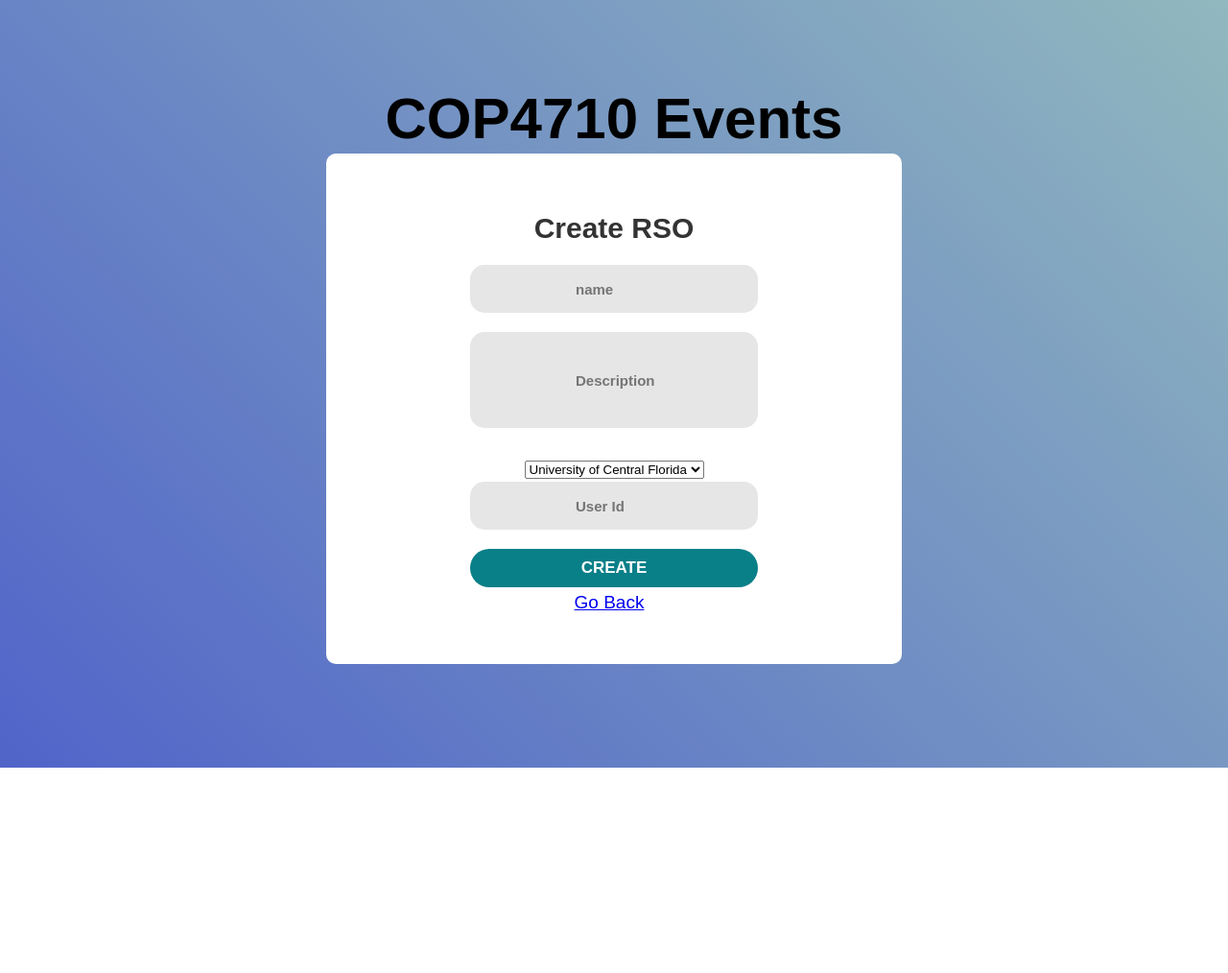
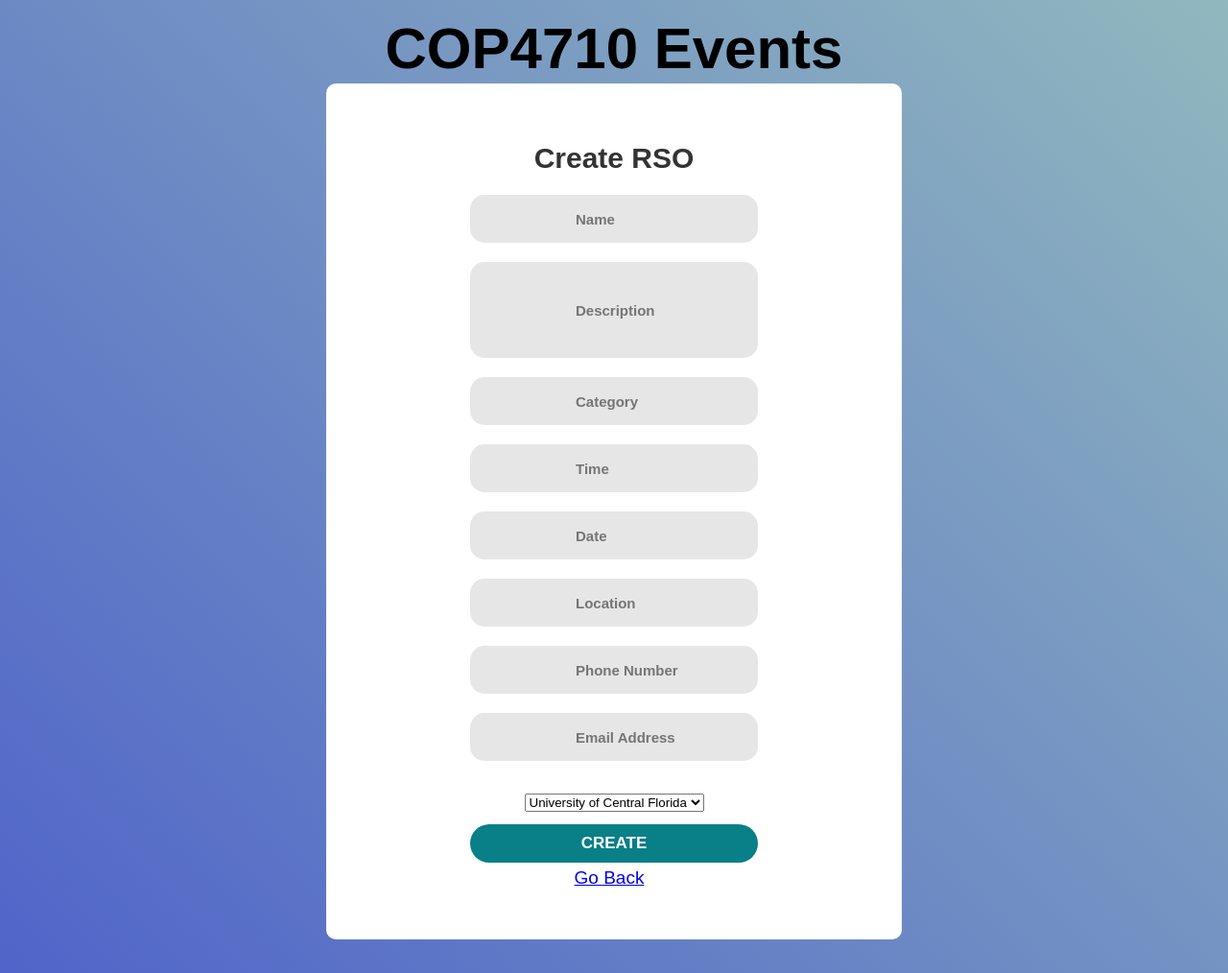
Before and after one commit to jarestides/VuDatabases, a PHP site: page /RSO.php in a window 1280 px wide. Shown: the whole page at 96% size. Before the commit the page ends 800 px from the top, so only its background shows below. Run offline with PHP 8.4, Linux system fonts and the light colour scheme.

Commit message:
Update RSO.php

```diff
--- a/Databases/html/RSO.php
+++ b/Databases/html/RSO.php
@@ -1,5 +1,5 @@
 <?php
-  include '../php/createRSO.php'
+  include '../php/hostEvent.php'
 ?>
 
 <!DOCTYPE html>
@@ -43,14 +43,20 @@
         <div class="wrap-login">
           <form class="login-form validate-form" method="post" action="">
             <span class="login-form-title"> <b>Create RSO</b></span>
-            <input class="input" type="text" name="name" id="name" placeholder="name" />
-            <input class="input" type="text" name="Description" id="Description" placeholder="Description" style = "height: 100px;" />
+            <input class="input" type="text" name="name" id="name" placeholder="Name" />
+            <input class="input" type="text" name="description" id="description" placeholder="Description"
+                style="height: 100px;" />
+            <input class="input" type="text" name="category" id="category" placeholder="Category" />
+            <input class="input" type="text" name="time" id="time" placeholder="Time" />
+            <input class="input" type="text" name="date" id="date" placeholder="Date" />
+            <input class="input" type="text" name="location" id="location" placeholder="Location" />
+            <input class="input" type="text" name="phone" id="phone" placeholder="Phone Number" />
+            <input class="input" type="text" name="email" id="email" placeholder="Email Address" />
             <select name="univprofile_univ_id" id="univprofile_univ_id">
-                        <option value="1">University of Central Florida</option>
-                        <option value="2">University of South Florida</option>
-                        <option value="3">University of Florida</option>
+                <option value="1">University of Central Florida</option>
+                <option value="2">University of South Florida</option>
+                <option value="3">University of Florida</option>
             </select>
-            <input class="input" type="text" name="users_user_id" id="users_user_id" placeholder="User Id"/>
             <button class="login-form-btn" type="submit" name="submit">
               Create
             </button>
```
